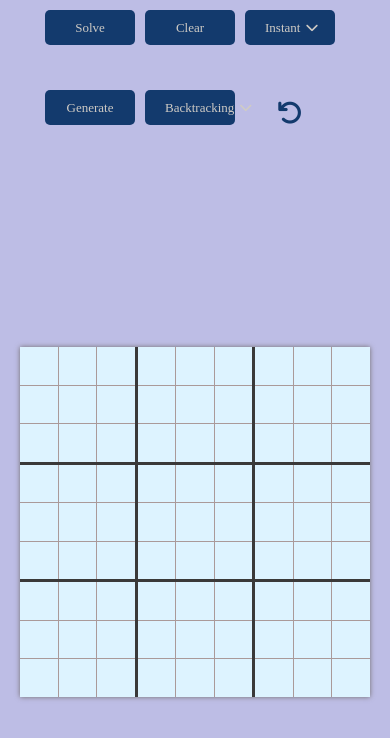
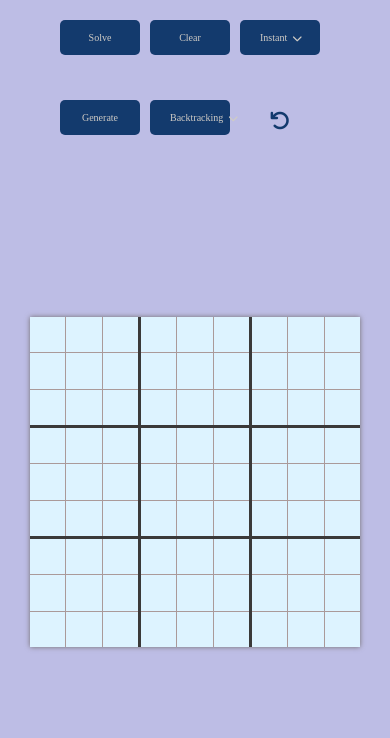
Before and after one commit to AadershChaubey/Suduko-game, a plain HTML site: page index.html in a window 390 px wide. Drawn offline with Linux system fonts and the light colour scheme.

Commit message:
edit in media query

```diff
--- a/style.css
+++ b/style.css
@@ -203,14 +203,15 @@ body {
   }
   .suduko-container {
     display: grid;
-    width: 350px;
-    height: 350px;
+    width: 400px;
+    height: 400px;
   }
 
   .btn {
     width: 50px;
     margin-right: 10px;
     height: 15px;
+    z-index: 100;
   }
 
   .buttons {
@@ -235,14 +236,14 @@ body {
   }
 }
 
-@media only screen and (max-width: 360px) {
+@media only screen and (max-width: 490px) {
   body {
     font-size: 10px;
   }
   .suduko-container {
     display: grid;
-    width: 240px;
-    height: 300px;
+    width: 330px;
+    height: 330px;
   }
 
   .btn {
@@ -255,8 +256,16 @@ body {
     top: 50px;
   }
 
+  .buttons-first {
+    top: 20px;
+  }
+
+  .buttons-second {
+    top: 100px;
+  }
+
   .suduko-container {
-    margin-top: 200px;
+    margin-top: 120px;
   }
 
   .input-box {
```
